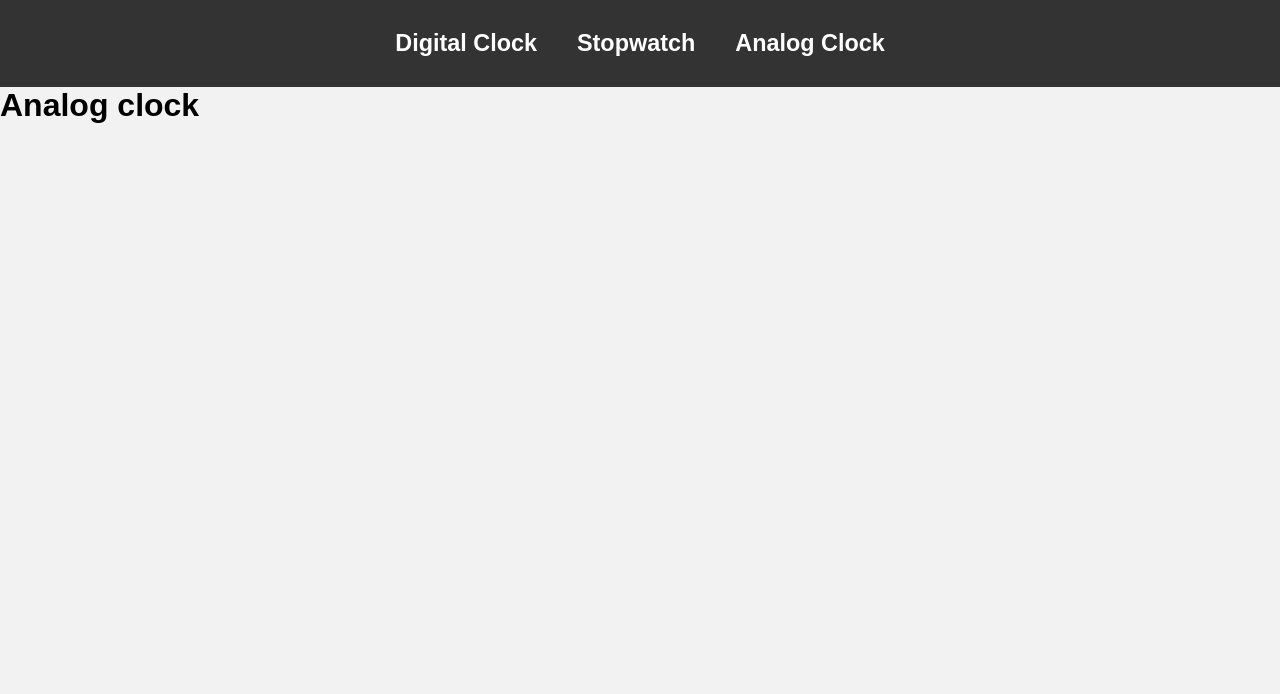
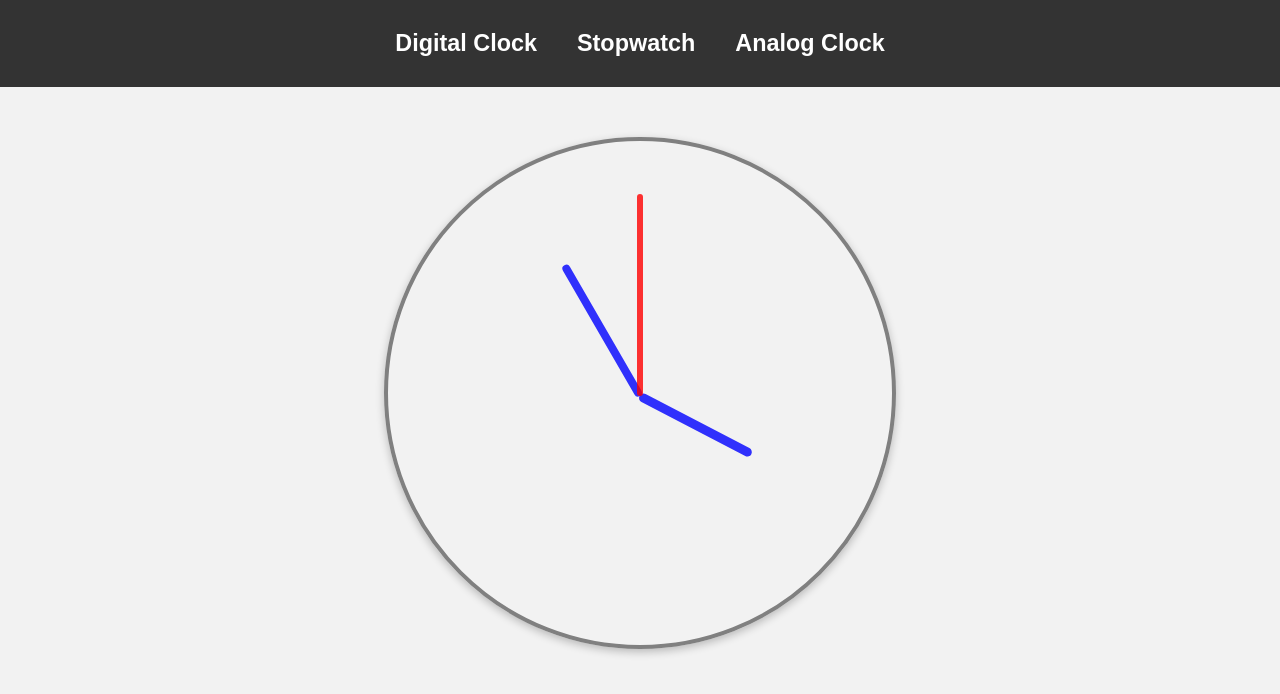
Before and after one commit to sushantkr961/MERN-Mini-Projects, a PHP site: page /analog.html in a window 1280 px wide. Shown: the top 694 px of the page. Run offline with PHP 8.4, Linux system fonts and the light colour scheme.

Commit message:
analog clock added

```diff
--- /dev/null
+++ b/Clock/analog.css
@@ -0,0 +1,89 @@
+* {
+  box-sizing: border-box;
+  margin: 0;
+  padding: 0;
+}
+
+body {
+  font-family: Arial, sans-serif;
+  background-color: #f2f2f2;
+}
+
+/* Style for header and nav */
+header {
+  background-color: #333;
+  color: #fff;
+  padding: 30px 10px;
+  margin-bottom: 50px;
+}
+
+nav {
+  display: flex;
+  justify-content: center;
+}
+
+nav a {
+  margin: 0 20px;
+  text-decoration: none;
+  color: #fff;
+  font-size: 20px;
+}
+
+#clockContainer {
+  border: 4px solid grey;
+  position: relative;
+  margin: auto;
+  height: 40vw;
+  width: 40vw;
+  border-radius: 50%;
+  box-shadow: rgba(0, 0, 0, 0.24) 0px 3px 8px;
+}
+
+/* style for center of the circle */
+#clockContainer::before {
+  content: "";
+  display: block;
+  position: absolute;
+  top: 50%;
+  left: 50%;
+  transform: translate(-50%, -50%);
+  height: 1vw;
+  width: 1vw;
+  border-radius: 50%;
+  /* background-color: blue; */
+}
+
+#hour,
+#minute,
+#second {
+  position: absolute;
+  border-radius: 10px;
+  transform-origin: bottom;
+}
+
+#hour {
+  background: blue;
+  width: 1.8%;
+  height: 25%;
+  top: 25.6%;
+  left: 49.1%;
+  opacity: 0.8;
+}
+
+#minute {
+  background: blue;
+  width: 1.6%;
+  height: 30%;
+  top: 20.6%;
+  left: 49.3%;
+  opacity: 0.8;
+}
+
+#second {
+  background: red;
+  width: 1%;
+  height: 40%;
+  top: 10.55%;
+  left: 49.5%;
+  opacity: 0.8;
+}
--- a/Clock/analog.html
+++ b/Clock/analog.html
@@ -1,10 +1,10 @@
 <!DOCTYPE html>
 <html lang="en">
   <head>
-    <title></title>
+    <title>Analog Clock - by Sk</title>
     <meta charset="UTF-8" />
     <meta name="viewport" content="width=device-width, initial-scale=1" />
-    <link href="css/style.css" rel="stylesheet" />
+    <link href="analog.css" rel="stylesheet" />
   </head>
   <body>
     <header>
@@ -14,6 +14,12 @@
         <a href="analog.html"><h3>Analog Clock</h3></a>
       </nav>
     </header>
-    <h1>Analog clock</h1>
+    <div id="clockContainer">
+      <div id="hour"></div>
+      <div id="minute"></div>
+      <div id="second"></div>
+    </div>
+
+    <script src="analog.js"></script>
   </body>
 </html>
--- /dev/null
+++ b/Clock/analog.js
@@ -0,0 +1,13 @@
+setInterval(() => {
+  currentDate = new Date();
+  htime = currentDate.getHours();
+  mtime = currentDate.getMinutes();
+  stime = currentDate.getSeconds();
+  hrotation = 30 * htime + mtime / 2;
+  mrotation = 6 * mtime;
+  srotation = 6 * stime;
+
+  hour.style.transform = `rotate(${hrotation}deg)`;
+  minute.style.transform = `rotate(${mrotation}deg)`;
+  second.style.transform = `rotate(${srotation}deg)`;
+}, 1000);
--- a/Clock/index.html
+++ b/Clock/index.html
@@ -15,6 +15,7 @@
         <a href="analog.html"><h3>Analog Clock</h3></a>
       </nav>
     </header>
+    <span class="day">Day</span>
     <div class="container">
       <span class="hh">HH</span>
       <span>:</span>
@@ -23,10 +24,7 @@
       <span class="ss">SS</span>
       <span class="am_pm">AM/PM</span>
     </div>
-    <div>
-      <span class="day">Day</span>
-      <span class="date">Date</span>
-    </div>
+    <span class="date">Date</span>
 
     <script src="script.js"></script>
   </body>
--- a/Clock/script.js
+++ b/Clock/script.js
@@ -31,7 +31,7 @@ let liveTime = () => {
   ss.textContent = second;
 
   /** converting AM and PM */
-  am_pm.textContent = hour >= 12 ? "PM" : "AM";
+  am_pm.textContent = hour >= 12 ? "AM" : "PM";
 };
 
 setInterval(liveTime, 1000);
--- a/Clock/stopwatch.css
+++ b/Clock/stopwatch.css
@@ -36,12 +36,14 @@ nav a {
 }
 
 .timings {
+  height: 400px;
+  width: 400px;
   display: flex;
   justify-content: center;
   align-items: center;
   background-color: #fff;
   padding: 20px;
-  border-radius: 5px;
+  border-radius: 50%;
   box-shadow: 0 0 10px rgba(0, 0, 0, 0.2);
   margin-bottom: 20px;
   font-size: 3em;
--- a/Clock/style.css
+++ b/Clock/style.css
@@ -62,16 +62,21 @@ nav a {
 }
 
 /* Style for day and date */
+
 .day,
 .date {
   display: block;
   font-size: 20px;
   font-family: Arial, sans-serif;
   text-align: center;
-  margin-top: 20px;
+}
+
+.day {
+  margin-top: 50px;
 }
 
 .date {
   font-size: 30px;
   font-weight: bold;
+  margin-top: 20px;
 }
```
